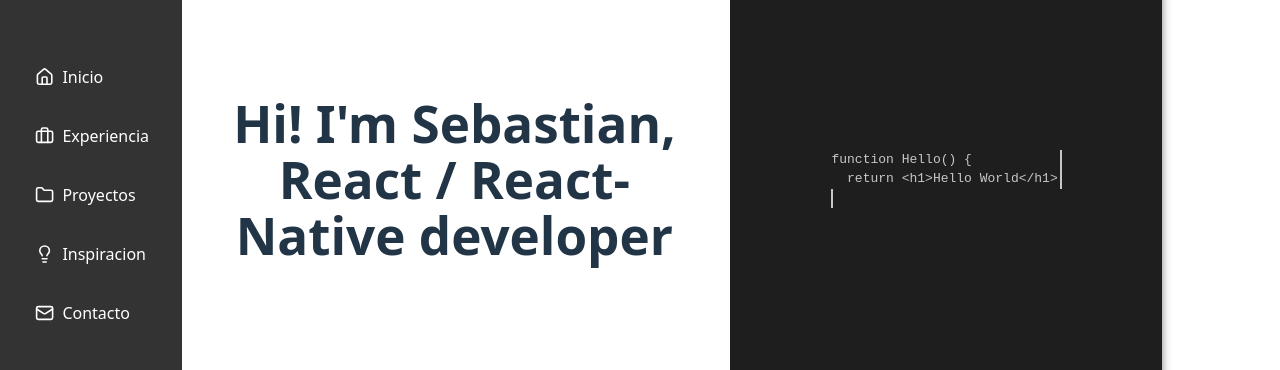
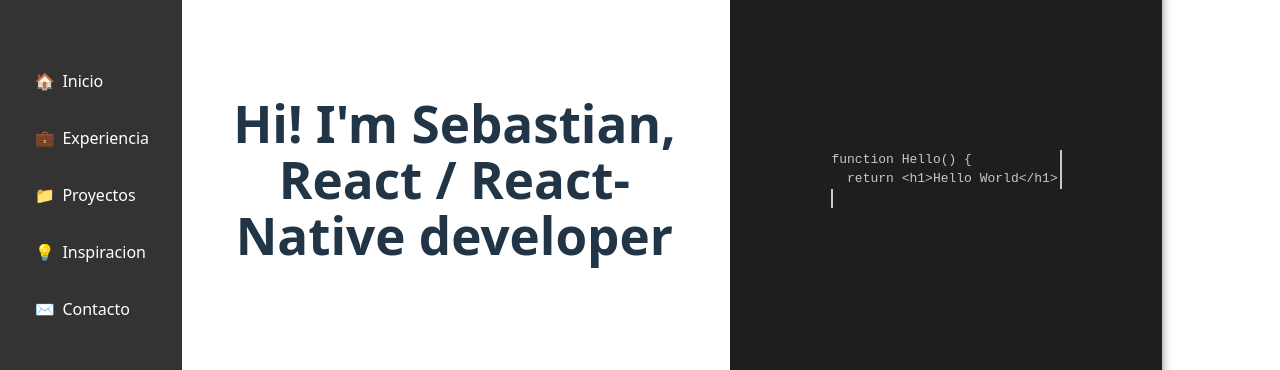
Before and after one commit to SbtnAvls/me, a React (Vite) app: page / in a window 1280 px wide. Shown: the part 221-591 px from the top of the page. Built offline with nearby package versions, Linux system fonts and the light colour scheme.

Commit message:
Replace lucide-react with local icons

```diff
--- a/src/App.jsx
+++ b/src/App.jsx
@@ -5,7 +5,7 @@
   Folder,
   Lightbulb,
   Mail,
-} from 'lucide-react'
+} from './icons.jsx'
 import './App.css'
 import Hero from './components/Hero.jsx'
 
--- /dev/null
+++ b/src/icons.jsx
@@ -0,0 +1,19 @@
+export function House() {
+  return <span role="img" aria-label="house">🏠</span>
+}
+
+export function Briefcase() {
+  return <span role="img" aria-label="briefcase">💼</span>
+}
+
+export function Folder() {
+  return <span role="img" aria-label="folder">📁</span>
+}
+
+export function Lightbulb() {
+  return <span role="img" aria-label="lightbulb">💡</span>
+}
+
+export function Mail() {
+  return <span role="img" aria-label="mail">✉️</span>
+}
```
